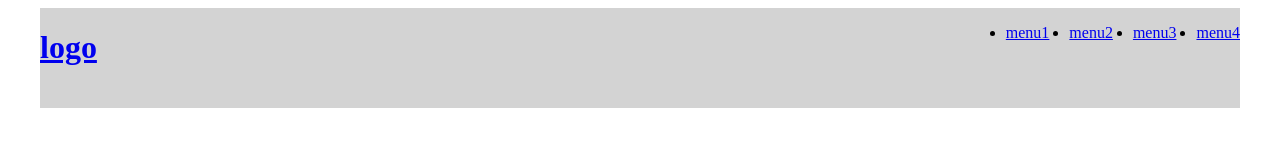
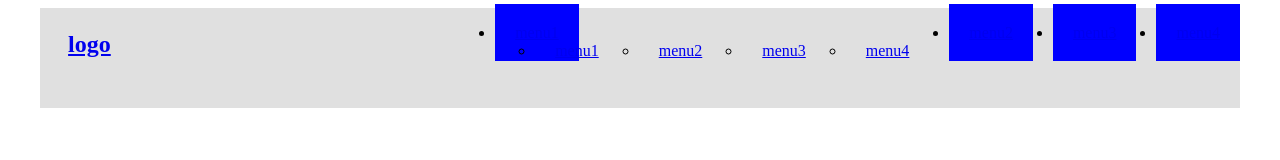
Before and after one commit to odada-o/--krds-html-scss-js, a plain HTML site: page pages/index.html in a window 1280 px wide. Drawn offline with Linux system fonts and the light colour scheme.

Commit message:
variable

```diff
--- a/pages/index.html
+++ b/pages/index.html
@@ -20,7 +20,15 @@
         </h1>
         <nav id="gnb">
           <ul>
-            <li><a href="#">menu1</a></li>
+            <li>
+              <a href="#">menu1</a>
+              <ul>
+                <li><a href="#">menu1</a></li>
+                <li><a href="#">menu2</a></li>
+                <li><a href="#">menu3</a></li>
+                <li><a href="#">menu4</a></li>
+              </ul>
+            </li>
             <li><a href="#">menu2</a></li>
             <li><a href="#">menu3</a></li>
             <li><a href="#">menu4</a></li>
--- a/resources/scss/styles.scss
+++ b/resources/scss/styles.scss
@@ -1,17 +1,63 @@
+$gray-300: #e0e0e0;
+$primay: #00ff00;
+
 #wrap {
   width: 1200px;
   margin: 0 auto;
-  background: lightgray;
+  background: $gray-300;
 }
 header {
   display: flex;
   justify-content: space-between;
   height: 100px;
+
+  h1 {
+    font-size: 24px;
+    color: $gray-300;
+
+    &:hover {
+      &::before {
+        background: lightcoral;
+      }
+      a {
+        color: $primay;
+      }
+    }
+
+    &::before {
+      content: '앞';
+    }
+
+    &::after {
+      content: '뒤';
+    }
+  }
+}
+
+header h1::before {
+  content: '앞';
 }
 
 #gnb {
+  // 자식만 선택하고 싶어
+  // #gnb > ul > li > a {}
+  > ul {
+    display: flex;
+    gap: 20px;
+    > li {
+      > a {
+        padding: 20px;
+        background: blue;
+      }
+    }
+  }
+
+  // 자손
   ul {
     display: flex;
     gap: 20px;
   }
+  a {
+    padding: 20px;
+  }
 }
```
Also changed, not shown: resources/css/styles.css, resources/css/styles.min.css, 2 other files.
